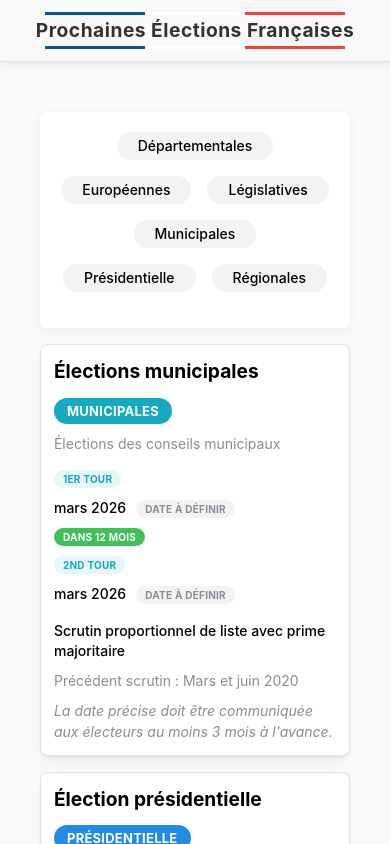
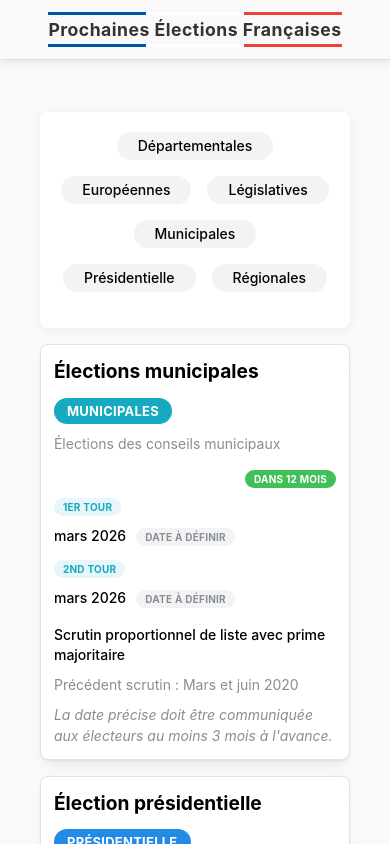
Before and after one commit to guigui42/elections, a React (Vite) app: page / in a window 390 px wide. Shown: the top 844 px of the page. Built offline with nearby package versions, Linux system fonts and the light colour scheme.

Commit message:
feat: update election date display with days remaining and improve mobile layout

```diff
--- a/src/App.tsx
+++ b/src/App.tsx
@@ -230,6 +230,18 @@ function App() {
                         {election.description}
                       </Text>
 
+                      <div className="dates-container">
+                        {election.dates[0] && getDaysRemaining(election.dates) && (
+                          <Badge
+                            className="days-remaining"
+                            color={election.dates[0].date > new Date(Date.now() + 30 * 24 * 60 * 60 * 1000).toISOString() ? "green" :
+                                   election.dates[0].date > new Date(Date.now() + 7 * 24 * 60 * 60 * 1000).toISOString() ? "yellow" : "red"}
+                            size="sm"
+                          >
+                            {getDaysRemaining(election.dates)}
+                          </Badge>
+                        )}
+
                         <Stack gap="xs" className="dates-stack">
                           {election.dates.map((date, index) => (
                             <Group key={index} justify="space-between" wrap="wrap" gap="xs" className="date-group">
@@ -253,19 +265,10 @@ function App() {
                                   )}
                                 </Text>
                               </Group>
-                            {index === 0 && getDaysRemaining(election.dates) && (
-                              <Badge
-                                color={election.dates[0].date > new Date(Date.now() + 30 * 24 * 60 * 60 * 1000).toISOString() ? "green" :
-                                       election.dates[0].date > new Date(Date.now() + 7 * 24 * 60 * 60 * 1000).toISOString() ? "yellow" : "red"}
-                                size="sm"
-                                className="days-remaining"
-                              >
-                                {getDaysRemaining(election.dates)}
-                              </Badge>
-                            )}
                             </Group>
                           ))}
                         </Stack>
+                      </div>
 
                       <Box mt="md">
                         <Tooltip
--- a/src/ElectionsApp.css
+++ b/src/ElectionsApp.css
@@ -294,6 +294,22 @@ body {
     align-items: flex-start;
   }
 
+  /* Stack days remaining above dates on mobile */
+  .dates-container {
+    position: relative;
+    padding-top: 1.5rem;
+  }
+
+  .days-remaining {
+    position: absolute;
+    top: 0;
+    right: 0;
+  }
+
+  .date-group {
+    margin-top: 0.25rem;
+  }
+
   /* Improve date and badge layout on mobile */
   .election-card .mantine-Group-root[justify="space-between"] {
     gap: 0.5rem;
@@ -308,16 +324,4 @@ body {
     padding: 1rem;
     font-size: 0.9rem;
   }
-
-  .election-card {
-    padding: 0.8rem !important;
-  }
-
-  .site-title {
-    font-size: 1.2rem;
-  }
-
-  .header-subtitle {
-    font-size: 0.7rem;
-  }
 }
```
Lines whose indentation alone changed are shown as unchanged.
